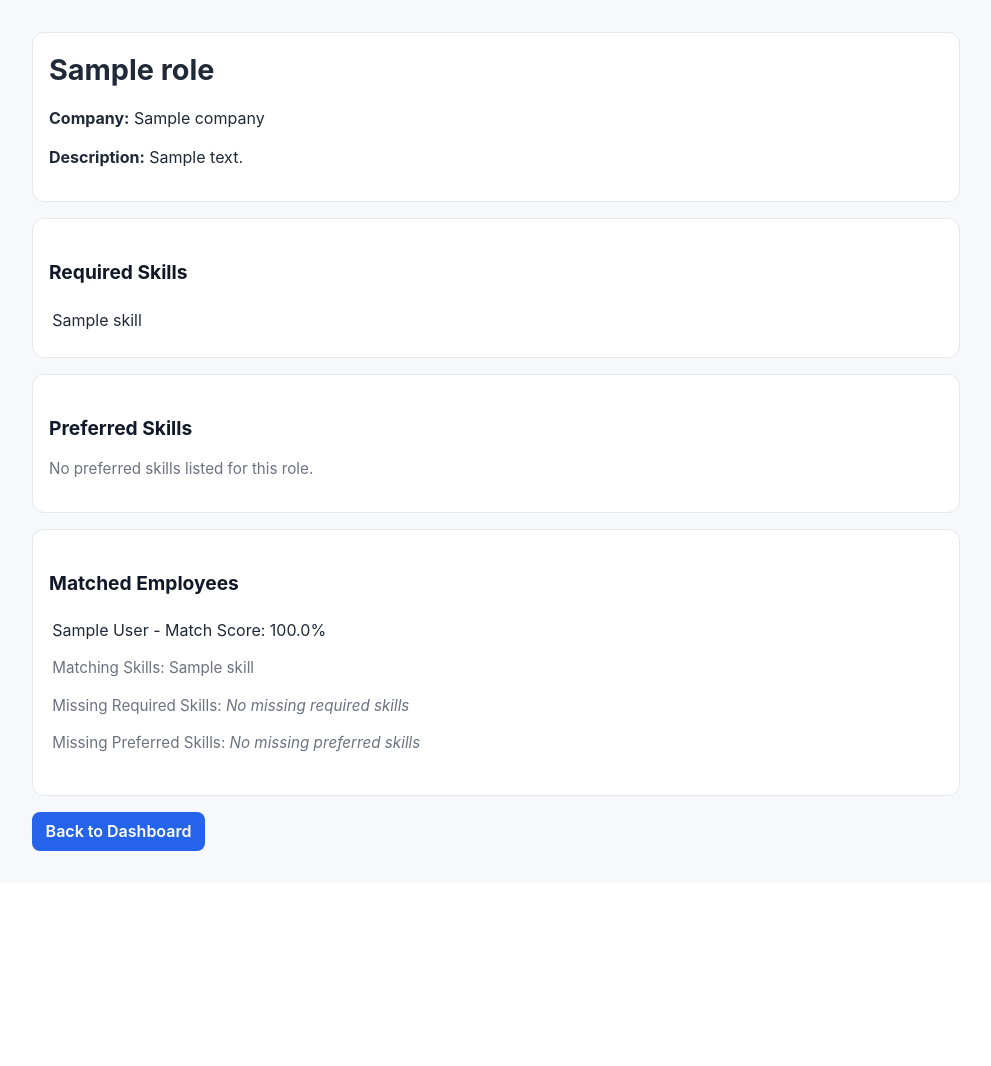
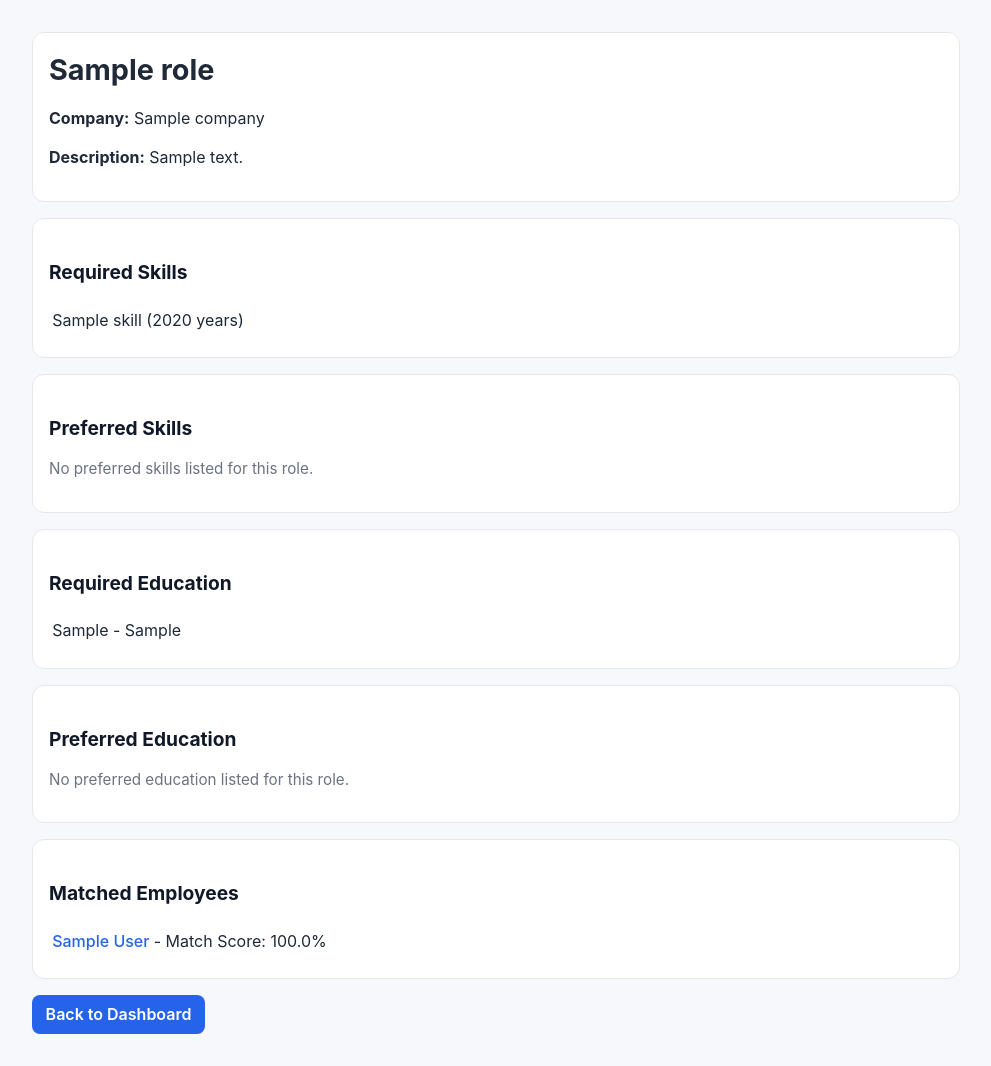
Before and after one commit to marmark88/HolisticMap, a Django app: page /role/1/ in a window 1280 px wide. Shown: the whole page, without its empty margins (144-1135 px from the left). Before the commit the page ends 851 px from the top, so only its background shows below. Run offline with Django 5.2, Linux system fonts and the light colour scheme; a user stored in the database is signed in; tables that the repository leaves empty hold one stand-in row (values such as "Sample post").

Commit message:
Added Education + Years of Experience Compatibility

```diff
--- a/holisticmap/templates/role_detail.html
+++ b/holisticmap/templates/role_detail.html
@@ -19,8 +19,8 @@
         <h2>Required Skills</h2>
         {% if required_skills %}
             <ul>
-                {% for skill in required_skills %}
-                    <li>{{ skill.name }}</li>
+                {% for role_skill in required_skills %}
+                    <li>{{ role_skill.skill.name }} ({{ role_skill.min_years_experience }} years)</li>
                 {% endfor %}
             </ul>
         {% else %}
@@ -32,12 +32,38 @@
         <h2>Preferred Skills</h2>
         {% if preferred_skills %}
             <ul>
-                {% for skill in preferred_skills %}
-                    <li>{{ skill.name }}</li>
+                {% for role_skill in preferred_skills %}
+                    <li>{{ role_skill.skill.name }} ({{ role_skill.min_years_experience }} years)</li>
                 {% endfor %}
             </ul>
         {% else %}
             <p class="muted">No preferred skills listed for this role.</p>
+        {% endif %}
+    </section>
+
+    <section class="card">
+        <h2>Required Education</h2>
+        {% if required_education %}
+            <ul>
+                {% for education in required_education %}
+                    <li>{{ education.degree }} - {{ education.field_of_study }}</li>
+                {% endfor %}
+            </ul>
+        {% else %}
+            <p class="muted">No required education listed for this role.</p>
+        {% endif %}
+    </section>
+
+    <section class="card">
+        <h2>Preferred Education</h2>
+        {% if preferred_education %}
+            <ul>
+                {% for education in preferred_education %}
+                    <li>{{ education.degree }} - {{ education.field_of_study }}</li>
+                {% endfor %}
+            </ul>
+        {% else %}
+            <p class="muted">No preferred education listed for this role.</p>
         {% endif %}
     </section>
 
@@ -56,19 +82,63 @@
                         {% endfor %}
                     </p>
                     <p class="muted">
+                        Matching Required Skills:
+                        {% for item in match.matching_required_skills %}
+                            {{ item.skill.name }} ({{ item.employee_years }}/{{ item.required_years }} years){% if not forloop.last %}, {% endif %}
+                        {% empty %}
+                            <em>No matching required skills</em>
+                        {% endfor %}
+                    </p>
+                    <p class="muted">
                         Missing Required Skills:
-                        {% for skill in match.missing_required_skills %}
-                            {{ skill.name }}{% if not forloop.last %}, {% endif %}
+                        {% for item in match.missing_required_skills %}
+                            {{ item.skill.name }}
+                            ({% if item.employee_years != None %}{{ item.employee_years }}/{{ item.required_years }}{% else %}0/{{ item.required_years }}{% endif %} years)
+                            {% if not forloop.last %}, {% endif %}
                         {% empty %}
                             <em>No missing required skills</em>
                         {% endfor %}
                     </p>
                     <p class="muted">
+                        Matching Preferred Skills:
+                        {% for item in match.matching_preferred_skills %}
+                            {{ item.skill.name }} ({{ item.employee_years }}/{{ item.required_years }} years){% if not forloop.last %}, {% endif %}
+                        {% empty %}
+                            <em>No matching preferred skills</em>
+                        {% endfor %}
+                    </p>
+                    <p class="muted">
                         Missing Preferred Skills:
-                        {% for skill in match.missing_preferred_skills %}
-                            {{ skill.name }}{% if not forloop.last %}, {% endif %}
+                        {% for item in match.missing_preferred_skills %}
+                            {{ item.skill.name }}
+                            ({% if item.employee_years != None %}{{ item.employee_years }}/{{ item.required_years }}{% else %}0/{{ item.required_years }}{% endif %} years)
+                            {% if not forloop.last %}, {% endif %}
                         {% empty %}
                             <em>No missing preferred skills</em>
+                        {% endfor %}
+                    </p>
+                    <p class="muted">
+                        Matching Education:
+                        {% for education in match.matching_education %}
+                            {{ education.degree }} - {{ education.field_of_study }}{% if not forloop.last %}, {% endif %}
+                        {% empty %}
+                            <em>No matching education</em>
+                        {% endfor %}
+                    </p>
+                    <p class="muted">
+                        Missing Required Education:
+                        {% for education in match.missing_required_education %}
+                            {{ education.degree }} - {{ education.field_of_study }}{% if not forloop.last %}, {% endif %}
+                        {% empty %}
+                            <em>No missing required education</em>
+                        {% endfor %}
+                    </p>
+                    <p class="muted">
+                        Missing Preferred Education:
+                        {% for education in match.missing_preferred_education %}
+                            {{ education.degree }} - {{ education.field_of_study }}{% if not forloop.last %}, {% endif %}
+                        {% empty %}
+                            <em>No missing preferred education</em>
                         {% endfor %}
                     </p>
                 {% endfor %}
@@ -81,33 +151,12 @@
             <h2>Matched Employees</h2>
             {% if matches %}
                 <ul>
-                    {% for match in matches %}
+                    {% for match in summary_matches %}
                         <li>
-                            {{ match.employee.name }} - Match Score: {{ match.score }}%
-                            <p class="muted">
-                                Matching Skills:
-                                {% for skill in match.matching_skills %}
-                                    {{ skill.name }}{% if not forloop.last %}, {% endif %}
-                                {% empty %}
-                                    <em>No matching skills</em>
-                                {% endfor %}
-                            </p>
-                            <p class="muted">
-                                Missing Required Skills:
-                                {% for skill in match.missing_required_skills %}
-                                    {{ skill.name }}{% if not forloop.last %}, {% endif %}
-                                {% empty %}
-                                    <em>No missing required skills</em>
-                                {% endfor %}
-                            </p>
-                            <p class="muted">
-                                Missing Preferred Skills:
-                                {% for skill in match.missing_preferred_skills %}
-                                    {{ skill.name }}{% if not forloop.last %}, {% endif %}
-                                {% empty %}
-                                    <em>No missing preferred skills</em>
-                                {% endfor %}
-                            </p>
+                            <a href="{% url 'role_employee_match_detail' role.id match.employee.id %}">
+                                {{ match.employee.name }}
+                            </a>
+                            - Match Score: {{ match.score }}%
                         </li>
                     {% endfor %}
                 </ul>
--- a/holisticmap/urls.py
+++ b/holisticmap/urls.py
@@ -17,7 +17,14 @@ urlpatterns = [
     path('delete-company/<int:company_id>/', views.delete_company, name='delete_company'),
     path('add-skill/', views.add_skill, name='add_skill'),
     path('remove-skill/<int:skill_id>/', views.remove_skill, name='remove_skill'),
+    path('add-education/', views.add_education, name='add_education'),
+    path('remove-education/<int:education_id>/', views.remove_education, name='remove_education'),
     path('create-role/<int:company_id>/', views.create_role, name='create_role'),
     path('delete-role/<int:role_id>/', views.delete_role, name='delete_role'),
     path('role/<int:role_id>/', views.role_detail, name='role_detail'),
+    path(
+        'role/<int:role_id>/employee/<int:employee_id>/',
+        views.role_employee_match_detail,
+        name='role_employee_match_detail',
+    ),
 ]
--- a/holisticmap/views.py
+++ b/holisticmap/views.py
@@ -3,7 +3,19 @@ from django.contrib.auth.hashers import make_password, check_password
 from django.contrib.auth import authenticate, login, logout
 from django.contrib.auth.decorators import login_required
 from django.http import HttpResponseForbidden
-from .models import Executive, Company, Employee, Skill, EmployeeSkill, Role, RoleSkill, Employer
+from .models import (
+    Executive,
+    Company,
+    Employee,
+    Skill,
+    EmployeeSkill,
+    Role,
+    RoleSkill,
+    Employer,
+    Education,
+    RoleEducation,
+    EmployeeEducation,
+)
 from .services import match_employee_to_role
 from .forms import ExecutiveRegistrationForm, EmployerRegistrationForm, EmployeeRegistrationForm
 
@@ -15,6 +27,26 @@ def _get_user_role(user):
     if hasattr(user, 'employee'):
         return 'employee'
     return None
+
+
+def _parse_role_education_entry(raw_education):
+    parts = [part.strip() for part in raw_education.split("|")]
+    if len(parts) != 2 or not all(parts):
+        return None
+    return parts[0], parts[1]
+
+
+def _parse_role_skill_entry(raw_skill):
+    parts = [part.strip() for part in raw_skill.split("|")]
+    if len(parts) != 2 or not all(parts):
+        return None
+    try:
+        years = int(parts[1])
+    except ValueError:
+        return None
+    if years < 0:
+        return None
+    return parts[0], years
 
 
 def index(request):
@@ -186,7 +218,10 @@ def employee_dashboard(request):
     roles = Role.objects.filter(company=employee.company)
 
     # Employee skills
-    employee_skills = employee.skills.all()
+    employee_skills = EmployeeSkill.objects.filter(employee=employee).select_related('skill')
+    employee_education = Education.objects.filter(
+        employeeeducation__employee=employee
+    ).distinct()
 
     role = _get_user_role(request.user)
     # Pass to template
@@ -196,6 +231,7 @@ def employee_dashboard(request):
         'companies': companies,
         'roles': roles, # roles in the company
         'employee_skills': employee_skills,
+        'employee_education': employee_education,
         'role': role, # user's current role
     })
 
@@ -207,10 +243,21 @@ def add_skill(request):
 
     # Handle adding a new skill
     if request.method == 'POST':
-        skill_name = request.POST.get('skill_name')
-        if skill_name:
-            skill, created = Skill.objects.get_or_create(name=skill_name)
-            employee.skills.add(skill)  # ManyToMany prevents duplicates automatically
+        skill_name = request.POST.get('skill_name', '').strip()
+        years_experience_raw = request.POST.get('years_experience', '0').strip()
+        try:
+            years_experience = int(years_experience_raw)
+        except ValueError:
+            years_experience = -1
+
+        if skill_name and years_experience >= 0:
+            skill, _ = Skill.objects.get_or_create(name=skill_name)
+            employee_skill, _ = EmployeeSkill.objects.get_or_create(
+                employee=employee,
+                skill=skill,
+            )
+            employee_skill.years_experience = years_experience
+            employee_skill.save()
     return redirect('employee_dashboard')
 
 @login_required
@@ -225,6 +272,42 @@ def remove_skill(request, skill_id):
     # remove the skill
     employee.skills.remove(skill)
 
+    return redirect('employee_dashboard')
+
+
+@login_required
+def add_education(request):
+    if not hasattr(request.user, 'employee'):
+        return HttpResponseForbidden("Employee access required.")
+    employee = request.user.employee
+
+    if request.method == 'POST':
+        school = request.POST.get('school', '').strip()
+        degree = request.POST.get('degree', '').strip()
+        field_of_study = request.POST.get('field_of_study', '').strip()
+        if school and degree and field_of_study:
+            education, _ = Education.objects.get_or_create(
+                school=school,
+                degree=degree,
+                field_of_study=field_of_study,
+            )
+            EmployeeEducation.objects.get_or_create(
+                employee=employee,
+                education=education,
+            )
+    return redirect('employee_dashboard')
+
+
+@login_required
+def remove_education(request, education_id):
+    if not hasattr(request.user, 'employee'):
+        return HttpResponseForbidden("Employee access required.")
+    employee = request.user.employee
+    education = get_object_or_404(Education, id=education_id)
+    EmployeeEducation.objects.filter(
+        employee=employee,
+        education=education,
+    ).delete()
     return redirect('employee_dashboard')
 
 @login_required
@@ -253,8 +336,16 @@ def employer_dashboard(request):
 def role_detail(request, role_id):
     role = get_object_or_404(Role, id=role_id)
     current_role = _get_user_role(request.user)
-    required_skills = role.skills.filter(roleskill__is_required=True).distinct()
-    preferred_skills = role.skills.filter(roleskill__is_required=False).distinct()
+    required_skills = role.roleskill_set.filter(is_required=True).select_related('skill')
+    preferred_skills = role.roleskill_set.filter(is_required=False).select_related('skill')
+    required_education = Education.objects.filter(
+        roleeducation__role=role,
+        roleeducation__is_required=True,
+    ).distinct()
+    preferred_education = Education.objects.filter(
+        roleeducation__role=role,
+        roleeducation__is_required=False,
+    ).distinct()
 
     if current_role == 'employee':
         employee = request.user.employee
@@ -272,12 +363,49 @@ def role_detail(request, role_id):
     else:
         return HttpResponseForbidden("No valid role assigned.")
 
+    summary_matches = [
+        {
+            'employee': match['employee'],
+            'score': match['score'],
+        }
+        for match in matches
+    ]
+
     return render(request, 'role_detail.html', {
         'CURRENT_ROLE': current_role,
         'role': role,
         'matches': matches,
+        'summary_matches': summary_matches,
         'required_skills': required_skills,
         'preferred_skills': preferred_skills,
+        'required_education': required_education,
+        'preferred_education': preferred_education,
+    })
+
+
+@login_required
+def role_employee_match_detail(request, role_id, employee_id):
+    role = get_object_or_404(Role, id=role_id)
+    current_role = _get_user_role(request.user)
+    if current_role == 'employer':
+        if request.user.employer.company_id != role.company_id:
+            return HttpResponseForbidden("Cannot view roles outside your company.")
+    elif current_role == 'executive':
+        if request.user.executive.id != role.company.executive_id:
+            return HttpResponseForbidden("Cannot view roles outside your company.")
+    else:
+        return HttpResponseForbidden("Only employers and executives can view this page.")
+
+    employee = get_object_or_404(Employee, id=employee_id, company=role.company)
+    matches = match_employee_to_role(role.company, employee=employee, role=role)
+    if not matches:
+        return HttpResponseForbidden("No match data found for this employee.")
+
+    return render(request, 'role_employee_match_detail.html', {
+        'CURRENT_ROLE': current_role,
+        'role': role,
+        'employee': employee,
+        'match': matches[0],
     })
 
 # create a new role for a company
@@ -298,27 +426,94 @@ def create_role(request, company_id):
         description = request.POST.get('description')
         required_skills = request.POST.get('required_skills', '')
         preferred_skills = request.POST.get('preferred_skills', '')
+        required_education = request.POST.get('required_education', '')
+        preferred_education = request.POST.get('preferred_education', '')
 
         if title and description:
             # Save the new role and assign to a variable
             role = Role.objects.create(company=company, title=title, description=description)
 
-            # Add required and preferred skills if provided.
-            # If a skill appears in both lists, required takes precedence.
-            required_skill_names = {
-                s.strip() for s in required_skills.split(',') if s.strip()
+            # Role skill format: Skill|Years (comma separated list).
+            # Deduplicate within each bucket only so the same skill can exist
+            # as both required and preferred with different year thresholds.
+            required_skill_map = {}
+            for raw_entry in [s.strip() for s in required_skills.split(',') if s.strip()]:
+                parsed = _parse_role_skill_entry(raw_entry)
+                if not parsed:
+                    continue
+                skill_name, years_experience = parsed
+                required_skill_map[skill_name.casefold()] = (skill_name, years_experience)
+
+            preferred_skill_map = {}
+            for raw_entry in [s.strip() for s in preferred_skills.split(',') if s.strip()]:
+                parsed = _parse_role_skill_entry(raw_entry)
+                if not parsed:
+                    continue
+                skill_name, years_experience = parsed
+                skill_key = skill_name.casefold()
+                preferred_skill_map[skill_key] = (skill_name, years_experience)
+
+            for skill_name, years_experience in required_skill_map.values():
+                skill, _ = Skill.objects.get_or_create(name=skill_name)
+                RoleSkill.objects.create(
+                    role=role,
+                    skill=skill,
+                    is_required=True,
+                    min_years_experience=years_experience,
+                )
+
+            for skill_name, years_experience in preferred_skill_map.values():
+                skill, _ = Skill.objects.get_or_create(name=skill_name)
+                RoleSkill.objects.create(
+                    role=role,
+                    skill=skill,
+                    is_required=False,
+                    min_years_experience=years_experience,
+                )
+
+            # Role education format: Degree|Field of Study (comma separated list).
+            required_education_entries = {
+                entry.strip()
+                for entry in required_education.split(",")
+                if entry.strip()
             }
-            preferred_skill_names = {
-                s.strip() for s in preferred_skills.split(',') if s.strip()
-            } - required_skill_names
+            preferred_education_entries = {
+                entry.strip()
+                for entry in preferred_education.split(",")
+                if entry.strip()
+            } - required_education_entries
 
-            for name in required_skill_names:
-                skill, _ = Skill.objects.get_or_create(name=name)
-                RoleSkill.objects.create(role=role, skill=skill, is_required=True)
+            for raw_entry in required_education_entries:
+                parsed = _parse_role_education_entry(raw_entry)
+                if not parsed:
+                    continue
+                degree, field_of_study = parsed
+                education, _ = Education.objects.get_or_create(
+                    school="ANY",
+                    degree=degree,
+                    field_of_study=field_of_study,
+                )
+                RoleEducation.objects.create(
+                    role=role,
+                    education=education,
+                    is_required=True,
+                )
 
-            for name in preferred_skill_names:
-                skill, _ = Skill.objects.get_or_create(name=name)
-                RoleSkill.objects.create(role=role, skill=skill, is_required=False)
+            for raw_entry in preferred_education_entries:
+                parsed = _parse_role_education_entry(raw_entry)
+                if not parsed:
+                    continue
+                degree, field_of_study = parsed
+                education, _ = Education.objects.get_or_create(
+                    school="ANY",
+                    degree=degree,
+                    field_of_study=field_of_study,
+                )
+                RoleEducation.objects.create(
+                    role=role,
+                    education=education,
+                    is_required=False,
+                )
 
             if current_role == 'executive':
                 return redirect('executive_dashboard')
```
Also changed, not shown: holisticmap/models.py (+6 -2 lines), holisticmap/services.py (+131 -25 lines), holisticmap/templates/create_role.html (+14 -4 lines), holisticmap/templates/employee_dashboard.html (+31 -3 lines), holisticmap/templates/role_employee_match_detail.html (added, +90 -0 lines), holisticmap/migrations/0009_alter_employeeeducation_unique_together.py (added), holisticmap/migrations/0010_employeeskill_years_experience_and_more.py (added), holisticmap/migrations/0011_alter_roleskill_unique_together.py (added).
